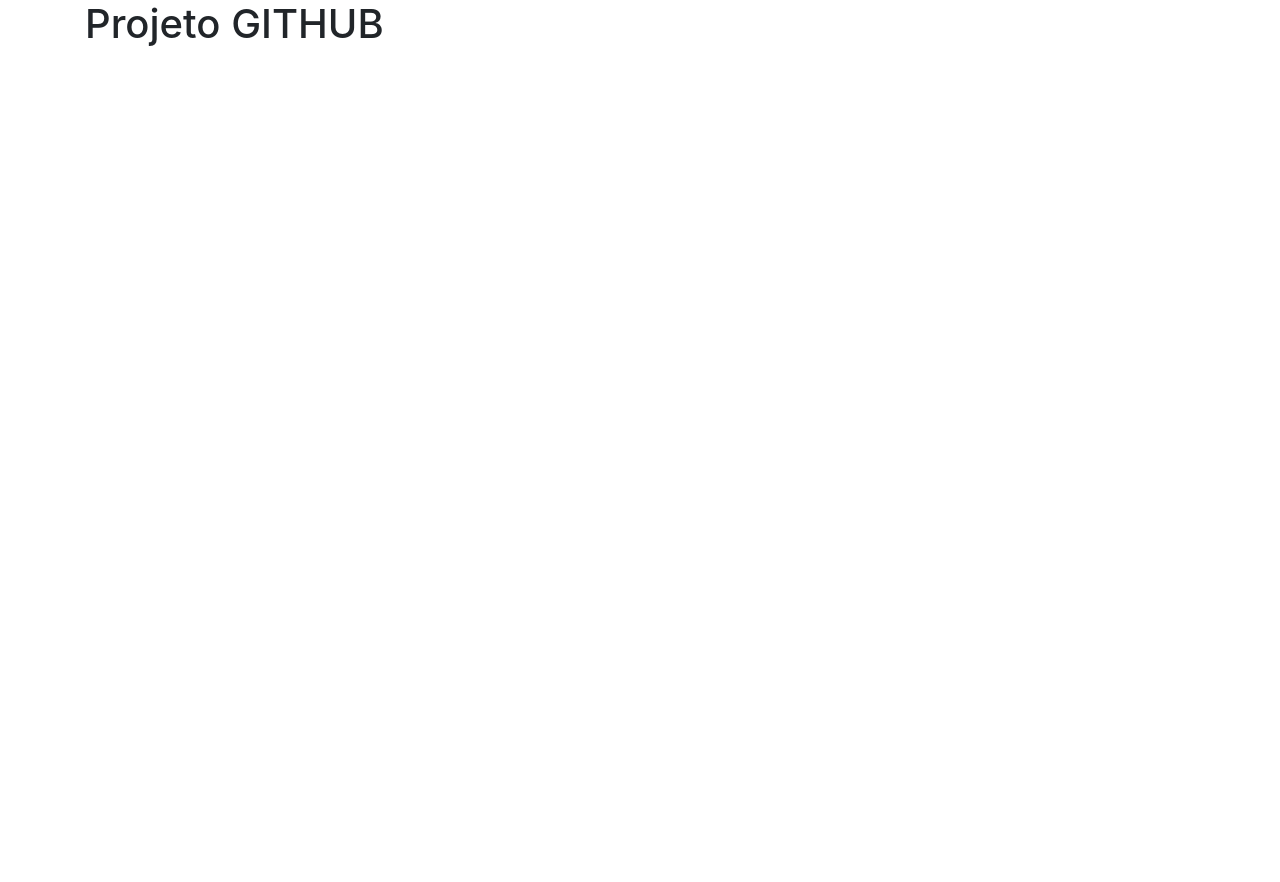
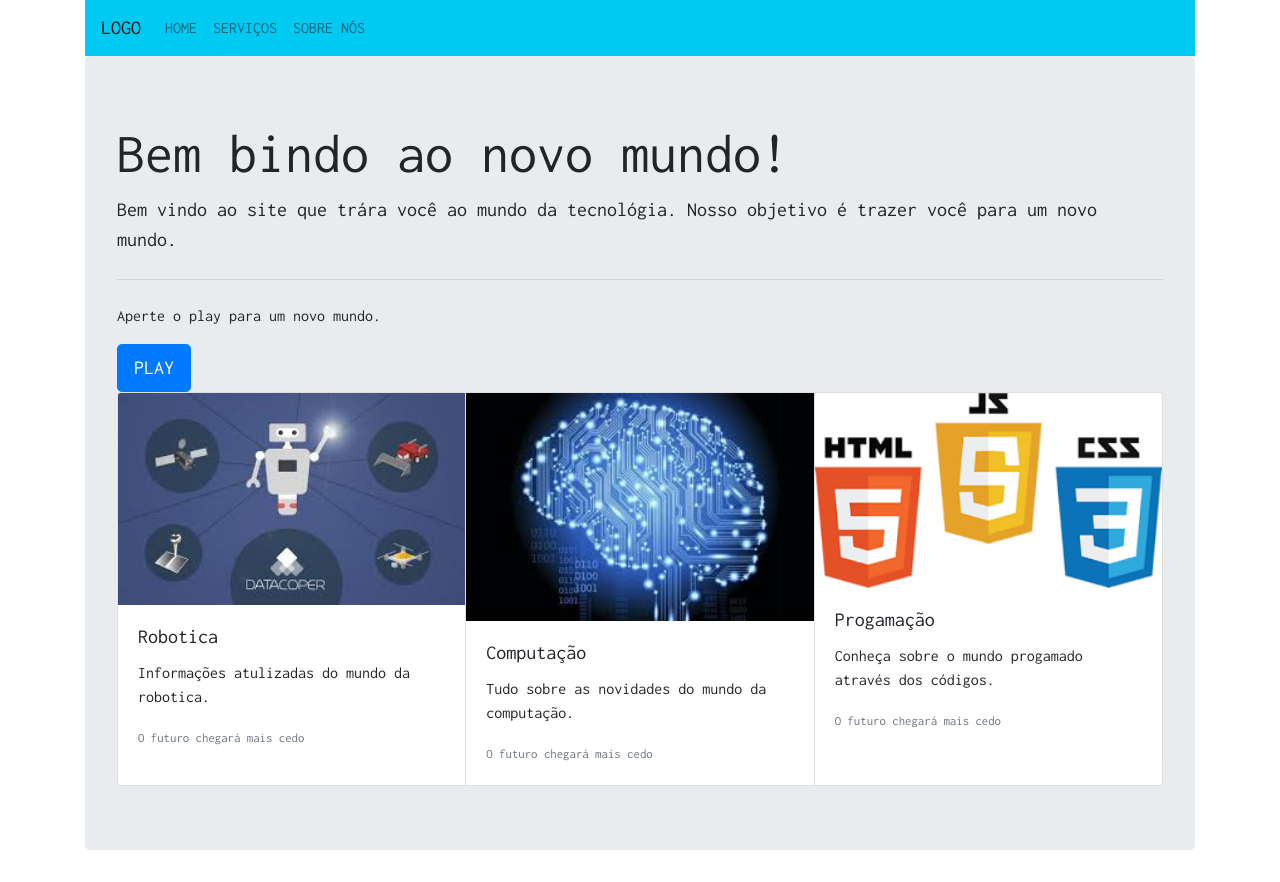
Before and after one commit to AbraaoMaia/Projeto-integrador, a plain HTML site: page index.html in a window 1280 px wide. Before the commit the page ends 800 px from the top, so only its background shows below. Drawn offline with Linux system fonts and the light colour scheme.

Commit message:
adicionando arquivo index.html

```diff
--- a/css/style.css
+++ b/css/style.css
@@ -1,50 +1,17 @@
-#homem--de--ferro {
-	width: 300px;
-	height:300px;
-	position: relative;
+@import url('https://fonts.googleapis.com/css?family=Inconsolata');
 
-	animation-name: movimentoo ; /* Aqui eu dou o nome da animacao */
-	animation-duration: 4.5s; /* Tempo de duracao da animacao */
-	animation-iteration-count: infinite; /* Contagem de iteracao */
-	animation-timing-function: ease-in-out; /* Funcao de tempo da animacao */
-	animation-direction: alternate; /* Direcao da animacao */
-
+body{
+font-family: 'Inconsolata', monospace;
 }
 
-@keyframes movimentoo {
-	0%{
-		left: -700px; top: 0px;
-		width: 250px;
-		height:250px;
-	}
-	25%{
-		left: 700px; top: 300px;
-		width: 300px;
-		height:300px;
-	}
+.junbotron{
+	border-radius: 0px !important;
+}
 
-	50%{
-		left: 1700px; top: 0px;
-		width: 250px;
-		height:250px;
-		transform: rotateZ(0deg);
-		transform: rotateX(0deg);
-	}
-	65%{
-		left: 700px; top: 250px;
-		width: 300px;
-		height:300px;
-		transform: rotateZ(360deg);
-	}
-	75%{
-		left: 170px; top: 0px;
-		transform: rotateZ(0deg);
-	}
+.fundo--color{
+	background-color: #00c9f2 !important;
+}
 
-	100%{
-		left: -700px; top: 0px;
-		width: 200px;
-		height:200px;
-	}
-
+.{
+	background-color: #00c9a2;
 }
--- a/index.html
+++ b/index.html
@@ -1,5 +1,6 @@
 <!DOCTYPE html>
 <html>
+<style></style>
 <head>
 	<meta charset="utf-8">
 	<meta http-equiv="X-UA-Compatible" content="IE=edge">
@@ -9,10 +10,68 @@
 </head>
 <body>
 	<div class="container">
-		<h1>Projeto GITHUB</h1>
+			<nav class="navbar navbar-expand-lg navbar-light fundo--color">
+				<a class="navbar-brand" href="#">LOGO</a>
+				<div class="float-right">
+				</div>
+				<ul class="navbar-nav">
+					<li class="nav-item">
+						<a class="nav-link">HOME</a>
+					</li>
+					<li class="nav-item">
+						<a class="nav-link">SERVIÇOS</a>
+					</li>
+					<li class="nav-item">
+						<a class="nav-link">SOBRE NÓS</a>
+					</li>
+				</ul>
+			</nav>
 
-		<img id="homem--de--ferro" src="img/homem de ferro.png">
+			<div class="jumbotron">
+			  	<h1 class="display-4">Bem bindo ao novo mundo!</h1>
+			  	<p class="lead">Bem vindo ao site que trára você ao mundo da tecnológia. Nosso objetivo é trazer você para um novo mundo.</p>
+			  	<hr class="my-4">
+			  	<p>Aperte o play para um novo mundo.</p>
+			  	<a class="btn btn-primary btn-lg" href="button" role="button">PLAY</a>
+
+			<div class="card-group">
+	  		<div class="card">
+			    <img class="card-img-top" src="img/lado esquerdo.jpeg" alt="Card image cap">
+			    <div class="card-body">
+			    <h5 class="card-title">Robotica</h5>
+			    <p class="card-text">Informações atulizadas do mundo da robotica.</p>
+			    <p class="card-text"><small class="text-muted">O futuro chegará mais cedo</small></p>
+	    		</div>
+	  		</div>
+
+
+
+				<div class="card">
+					<img class="card-img-top" src="img/centro.jpeg" alt="Card image cap">
+					<div class="card-body">
+					<h5 class="card-title">Computação</h5>
+					<p class="card-text">Tudo sobre as novidades do mundo da computação.</p>
+					<p class="card-text"><small class="text-muted">O futuro chegará mais cedo</small></p>
+			  		</div>
+				</div>
+
+
+	  		<div class="card">
+	    		<img class="card-img-top" src="img/lado direito.png" alt="Card image cap">
+	    		<div class="card-body">
+	     		 <h5 class="card-title">Progamação</h5>
+	      		<p class="card-text">Conheça sobre o mundo progamado através dos códigos.</p>
+	      		<p class="card-text"><small class="text-muted">O futuro chegará mais cedo</small></p>
+    			</div>
+  			</div>
+			</div>
+			</div>
+			</div>
 
 	</div>
+
+
+
 </body>
+
 </html>
```
Also changed, not shown: img/centro.jpeg (added), img/centro.png (added), img/imagem de fundo.jpeg (added), img/lado direito.png (added), img/lado esquerdo.jpeg (added), img/lados.jpeg (added), 2 other files.
